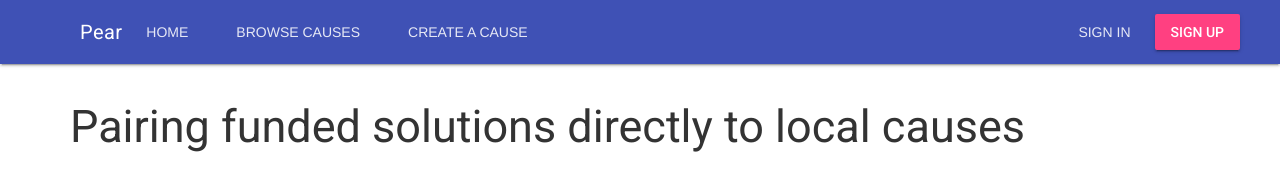
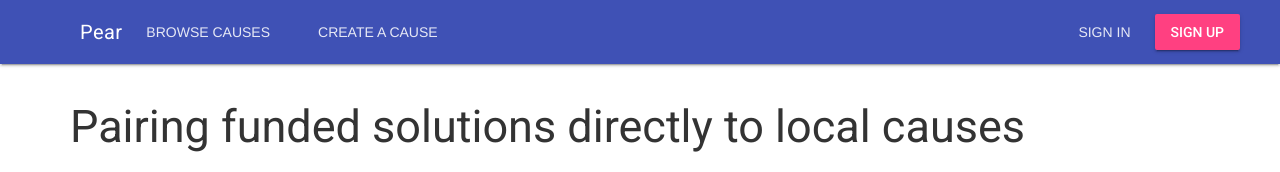
Before and after one commit to JCobbles/no-biene, a website: page public/index.html in a window 1280 px wide. Drawn offline with nearby package versions, Linux system fonts and the light colour scheme; some packages are replaced by stand-ins of ours; no server answers.

Commit message:
removed home link from navbar

```diff
--- a/public/index.html
+++ b/public/index.html
@@ -43,7 +43,6 @@
                     </span>
                     <!-- Navigation. We hide it in small screens. -->
                     <nav class="mdl-navigation mdl-cell--hide-tablet mdl-cell--hide-phone">
-                        <a class="mdl-navigation__link mdl-typography--text-uppercase" href="#/">Home</a>
                         <a class="mdl-navigation__link mdl-typography--text-uppercase" href="#/">Browse Causes</a>
                         <a class="mdl-navigation__link mdl-typography--text-uppercase" href="#/create-cause">Create a Cause</a>
 
@@ -62,7 +61,6 @@
             <div class="mdl-layout__drawer">
                 <span class="mdl-layout-title">Pear</span>
                 <nav class="mdl-navigation">
-                    <a class="mdl-navigation__link mdl-typography--text-uppercase" href="#/">Home</a>
                     <a class="mdl-navigation__link mdl-typography--text-uppercase" href="#/">Browse Causes</a>
                     <a class="mdl-navigation__link mdl-typography--text-uppercase" href="#/create-cause">Create a Cause</a>
                     <a class="mdl-navigation__link mdl-typography--text-uppercase" href="#/login">Sign In</a>
```
